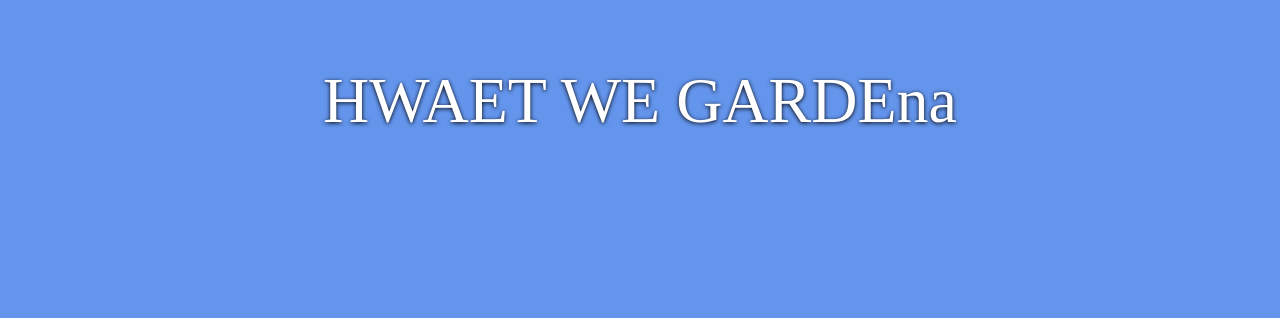
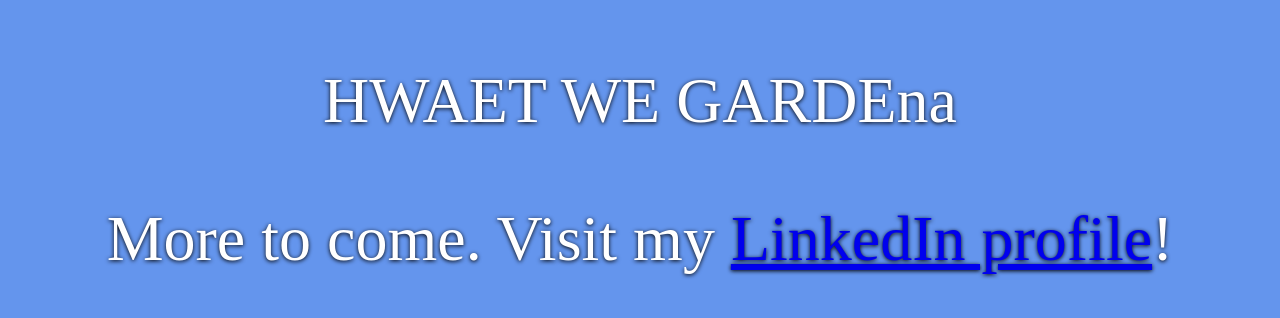
Before and after one commit to muttaqee/muttaqee.github.io, a plain HTML site: page index.html in a window 1280 px wide. Drawn offline with Linux system fonts and the light colour scheme.

Commit message:
Update index.html

```diff
--- a/index.html
+++ b/index.html
@@ -9,5 +9,6 @@
 </head>
 <body>
   <p>HWAET WE GARDEna</p>
+  <p>More to come. Visit my <a href="https://www.linkedin.com/in/muttaqee">LinkedIn profile</a>!</p>
 </body>
 </html>
```
